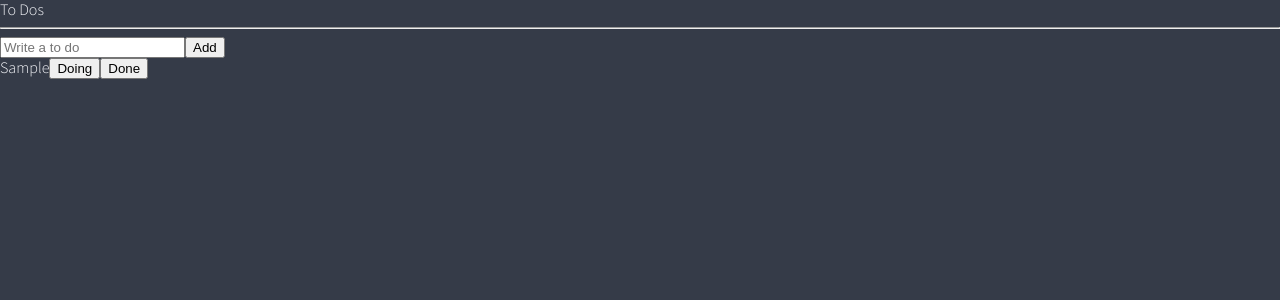
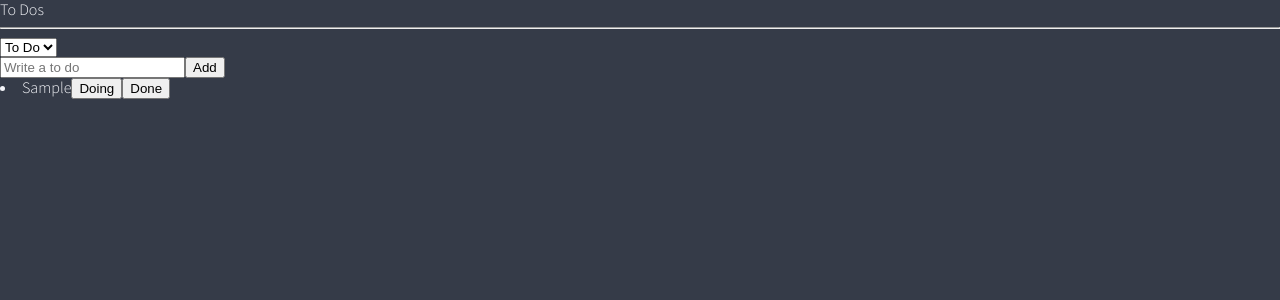
Before and after one commit to ellienori/react-master, a React (Create React App) app: page / in a window 1280 px wide. Both pictures are taken after typing "Sample" into the empty fields and a click on the button "Add". Shown: the top 300 px of the page. Built offline with nearby package versions, Linux system fonts and the light colour scheme.

Commit message:
#5 Selectors and Enums

```diff
--- a/src/atoms.ts
+++ b/src/atoms.ts
@@ -1,12 +1,31 @@
-import { atom } from "recoil";
+import { atom, selector } from "recoil";
 
+export enum Categories {
+  "TO_DO" = "TO_DO",
+  "DOING" = "DOING",
+  "DONE" = "DONE",
+}
 export interface IToDo {
   text: string;
   id: number;
-  category: "TO_DO" | "DOING" | "DONE";
+  category: Categories;
 }
+
+export const categoryState = atom<Categories>({
+  key: "category",
+  default: Categories.TO_DO,
+});
 
 export const toDoState = atom<IToDo[]>({
   key: "toDo",
   default: [],
 });
+
+export const toDoSelector = selector({
+  key: "ToDoSelector",
+  get: ({get}) => {
+    const toDos = get(toDoState);
+    const category = get(categoryState);
+    return toDos.filter((todo) => todo.category === category);
+  },
+});
--- a/src/components/CreateToDo.tsx
+++ b/src/components/CreateToDo.tsx
@@ -1,6 +1,6 @@
 import { useForm } from "react-hook-form";
-import { useSetRecoilState } from "recoil";
-import { toDoState } from "../atoms";
+import { useSetRecoilState, useRecoilValue } from "recoil";
+import { categoryState, toDoState } from "../atoms";
 
 interface IForm {
   toDo: string;
@@ -8,10 +8,11 @@
 
 function CreateToDo() {
   const setToDos = useSetRecoilState(toDoState);
+  const category = useRecoilValue(categoryState);
   const { register, handleSubmit, setValue } = useForm<IForm>();
   const handleValid = ({ toDo }: IForm) => {
     setToDos((oldToDos) => [
-      { text: toDo, id: Date.now(), category: "TO_DO" },
+      { text: toDo, id: Date.now(), category },
       ...oldToDos,
     ]);
     setValue("toDo", "");
--- a/src/components/ToDo.tsx
+++ b/src/components/ToDo.tsx
@@ -1,4 +1,4 @@
-import { IToDo, toDoState } from '../atoms';
+import { Categories, IToDo, toDoState } from '../atoms';
 import { useSetRecoilState } from 'recoil';
 
 function ToDo({text, category, id}: IToDo) {
@@ -20,9 +20,9 @@
   return (
     <li>
       <span>{text}</span>
-      {category !== "TO_DO" && <button name="TO_DO" onClick={onClick}>To Do</button>}
-      {category !== "DOING" && <button name="DOING" onClick={onClick}>Doing</button>}
-      {category !== "DONE" && <button name="DONE" onClick={onClick}>Done</button>}
+      {category !== Categories.TO_DO && <button name={Categories.TO_DO} onClick={onClick}>To Do</button>}
+      {category !== Categories.DOING && <button name={Categories.DOING} onClick={onClick}>Doing</button>}
+      {category !== Categories.DONE && <button name={Categories.DONE} onClick={onClick}>Done</button>}
     </li>
   );
 };
--- a/src/components/ToDoList.tsx
+++ b/src/components/ToDoList.tsx
@@ -1,21 +1,28 @@
-import { useRecoilValue } from "recoil";
-import { toDoState } from "../atoms";
+import { useRecoilValue, useRecoilState } from "recoil";
+import { Categories, categoryState, toDoSelector, toDoState } from "../atoms";
 import CreateToDo from "./CreateToDo";
 import ToDo from "./ToDo";
 
 function ToDoList() {
-  const toDos = useRecoilValue(toDoState);
-  console.log(toDos);
+  const toDos = useRecoilValue(toDoSelector);
+  const [category, setCategory] = useRecoilState(categoryState);
+  const onInput = (event:React.FormEvent<HTMLSelectElement>) => {
+    const value = (event.currentTarget.value as any);
+    setCategory(value);
+  };
   return (
     <div>
       <h1>To Dos</h1>
       <hr />
+      <select value="{category}" onInput={onInput}>
+        <option value={Categories.TO_DO}>To Do</option>
+        <option value={Categories.DOING}>Doing</option>
+        <option value={Categories.DONE}>Done</option>
+      </select>
       <CreateToDo />
-      <ul>
-        {toDos.map((toDo) => (
-          <ToDo key={toDo.id} {...toDo} />
-        ))}
-      </ul>
+      {toDos?.map((toDo) => (
+        <ToDo key={toDo.id} {...toDo} />
+      ))}
     </div>
   );
 }
```
Also changed, not shown: 1 other file (tests, documents, lock files or other folders).
